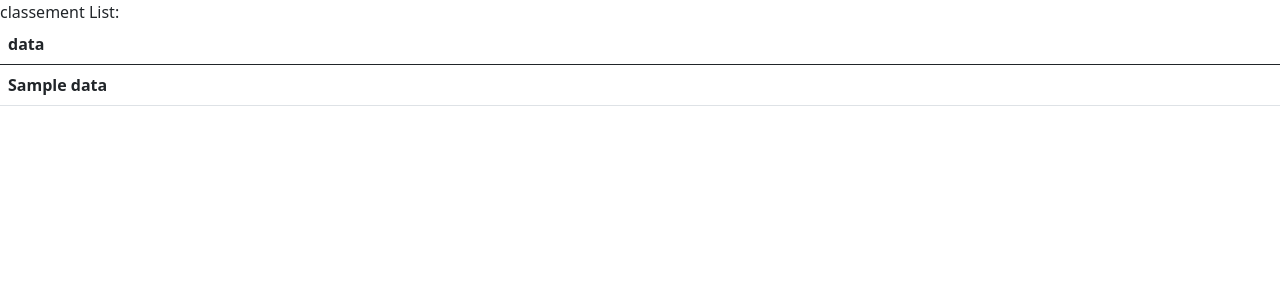
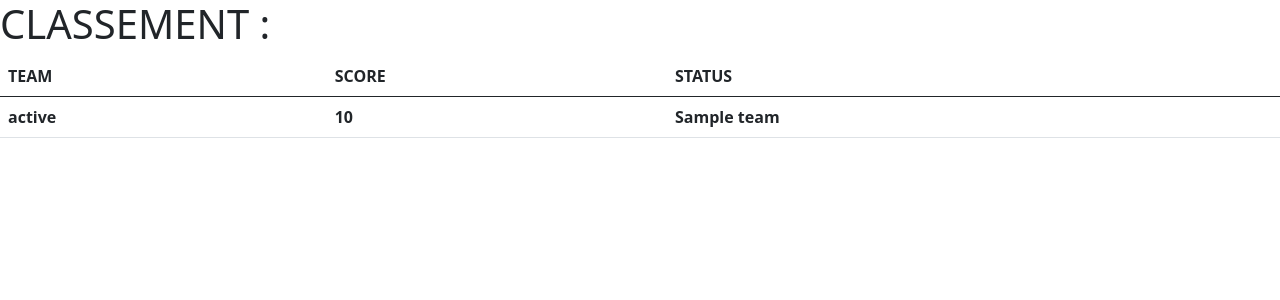
Before and after one commit to Nakatox/RLB, a PHP site: template App/View/classement-list.html.twig in a window 1280 px wide. Shown: the top 300 px of the page. Run offline with PHP 8.4, Linux system fonts and the light colour scheme; the template is opened without the code that fills it: most values are stand-ins (such as "Sample title", 1, 10 or a date in 2020); lists and menus that the app fills with data are empty; some libraries are stand-ins or nearby versions.

Commit message:
update classement

```diff
--- a/App/View/classement-list.html.twig
+++ b/App/View/classement-list.html.twig
@@ -10,7 +10,7 @@
     <title>Document</title>
 </head>
 <body>
-    <div>classement List:</div>
+   <h1>CLASSEMENT :</h1>
 
 
 
@@ -18,7 +18,10 @@
   <thead>
     <tr>
 
-      <th scope="col">data</th>
+     <th scope="col">TEAM</th>
+       <th scope="col">SCORE</th>
+        <th scope="col">STATUS</th>
+
 
 
     </tr>
@@ -26,7 +29,9 @@
   <tbody>
    {% for classement in classements %}
     <tr>
-      <th scope="row">  {{ classement.data }}</th>
+      <th scope="row">  {{ classement.status }}</th>
+       <th scope="row">  {{ classement.score }}</th>
+        <th scope="row">  {{ classement.team }}</th>
 
 
 
```
Also changed, not shown: App/Controller/TournamentController.php (+0 -18 lines).
